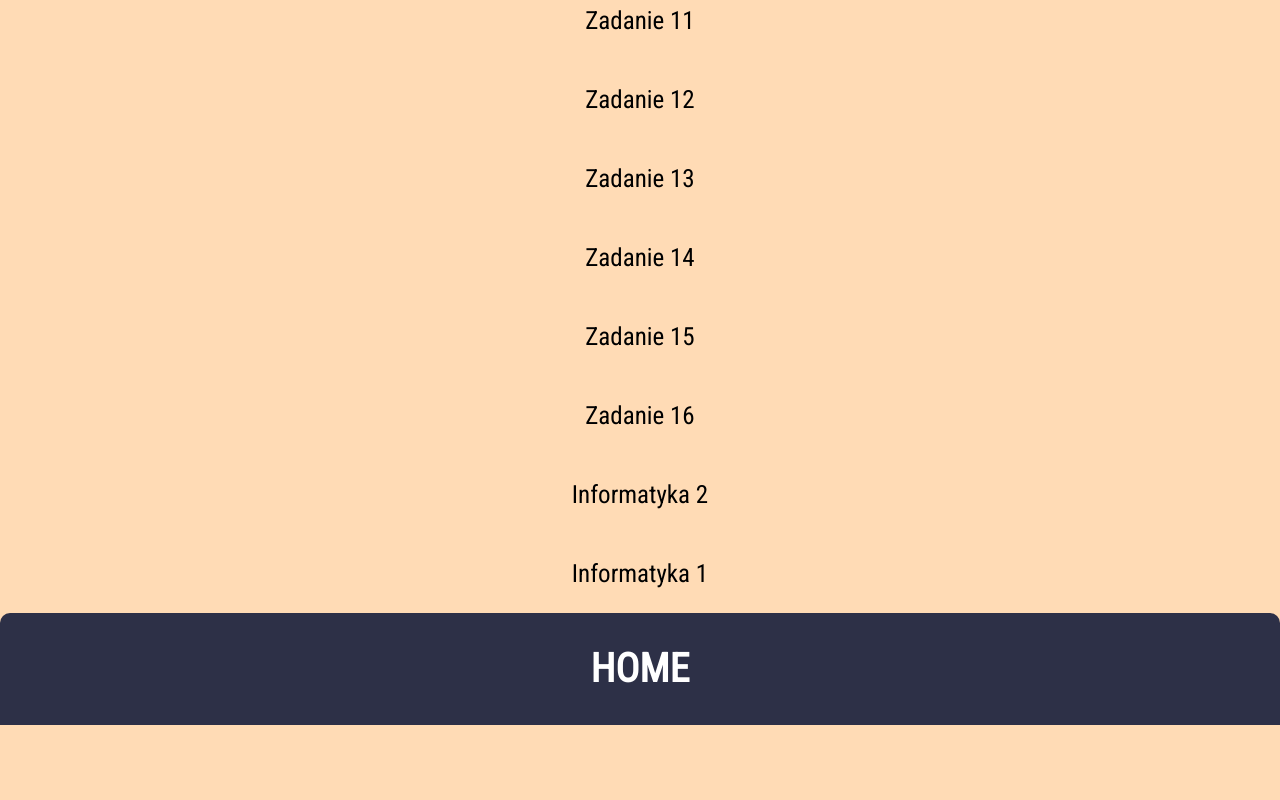
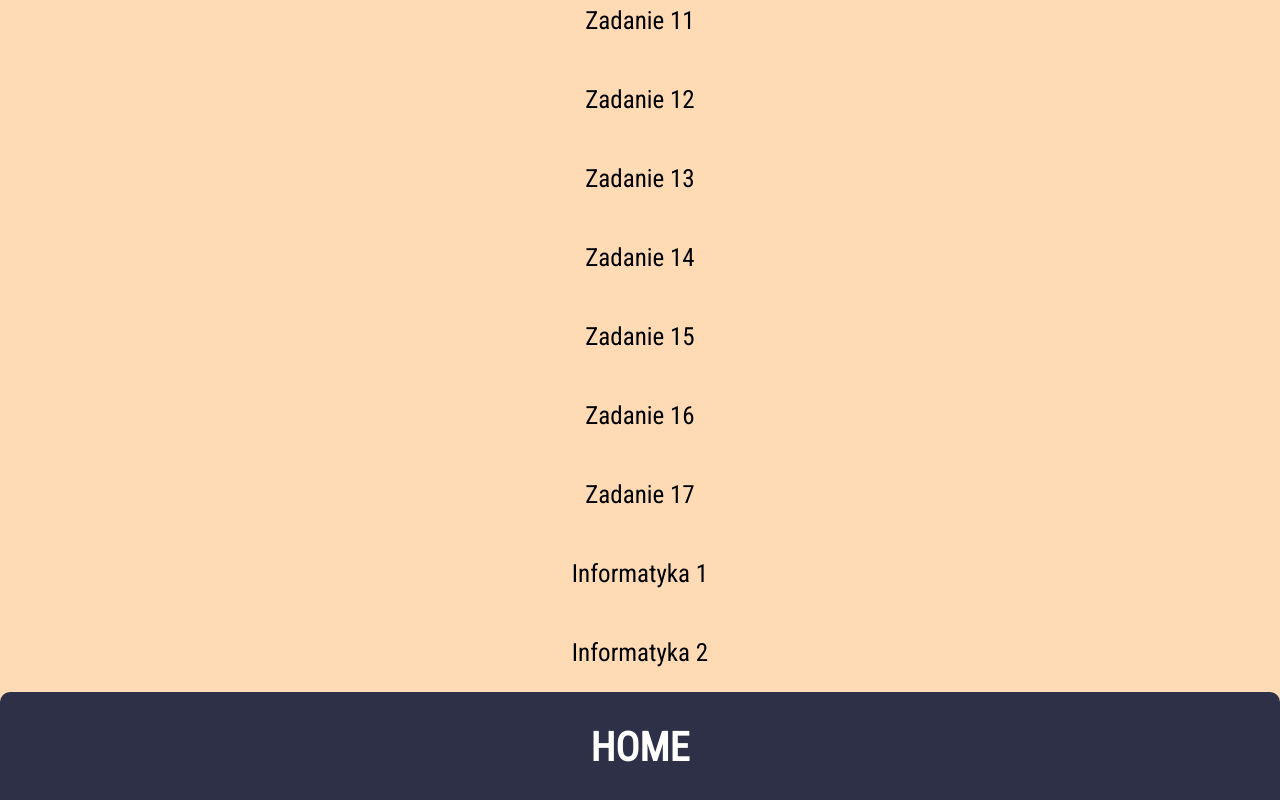
Before and after one commit to Str0nz0/Str0nz0.github.io, a plain HTML site: page index.html in a window 1280 px wide. Shown: the part 1217-2017 px from the top of the page. Before the commit the page ends 1942 px from the top, so only its background shows below. Drawn offline with Linux system fonts and the light colour scheme.

Commit message:
Update index.html

```diff
--- a/index.html
+++ b/index.html
@@ -260,8 +260,11 @@
                 <p><a href="https://str0nz0.github.io/zad16">Zadanie 16</a></p>
             </section>
             <section>
+                <p><a href="https://str0nz0.github.io/zad17">Zadanie 17</a></p>
+            </section>
+            <section>
+                <p><a href="https://str0nz0.github.io/inf1">Informatyka 1</a></p>
                 <p><a href="https://str0nz0.github.io/inf2">Informatyka 2</a></p>
-                <p><a href="https://str0nz0.github.io/inf1">Informatyka 1</a></p>
             </section>
         </div>
     </div>
```
